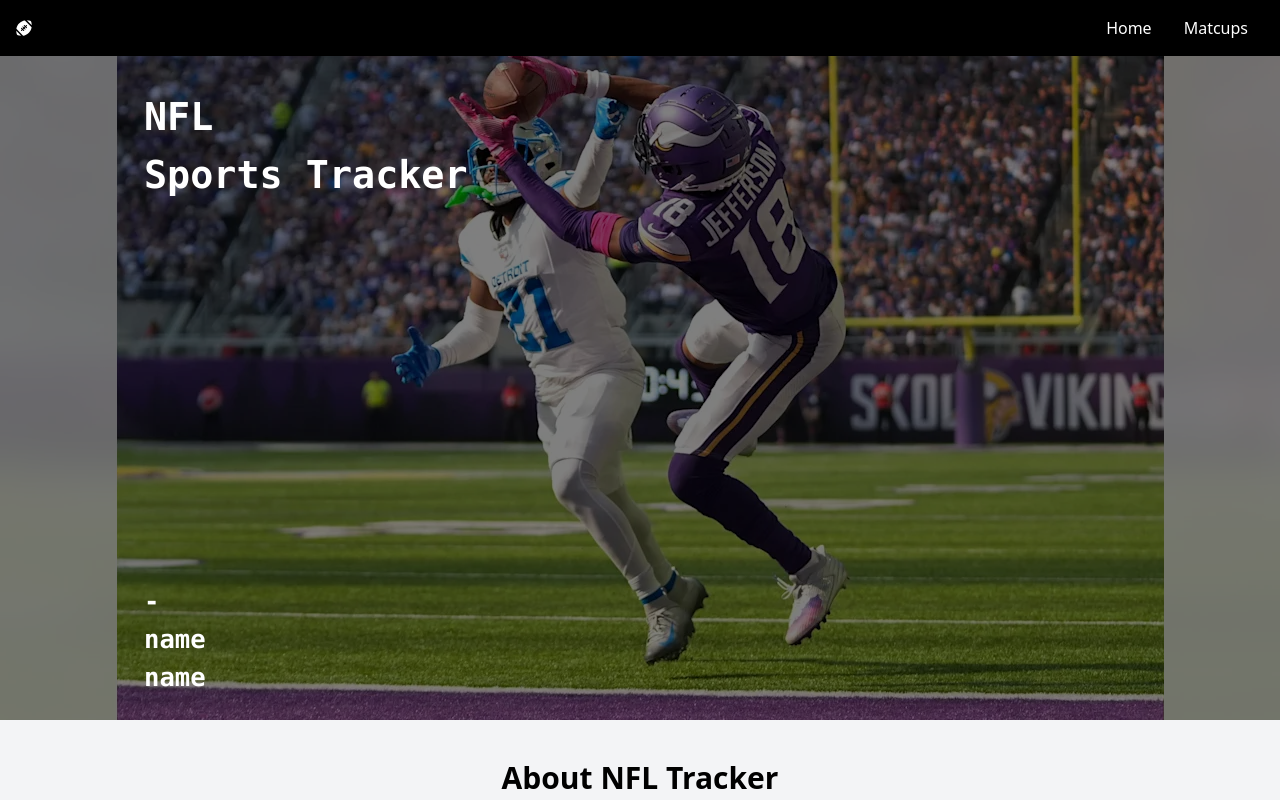
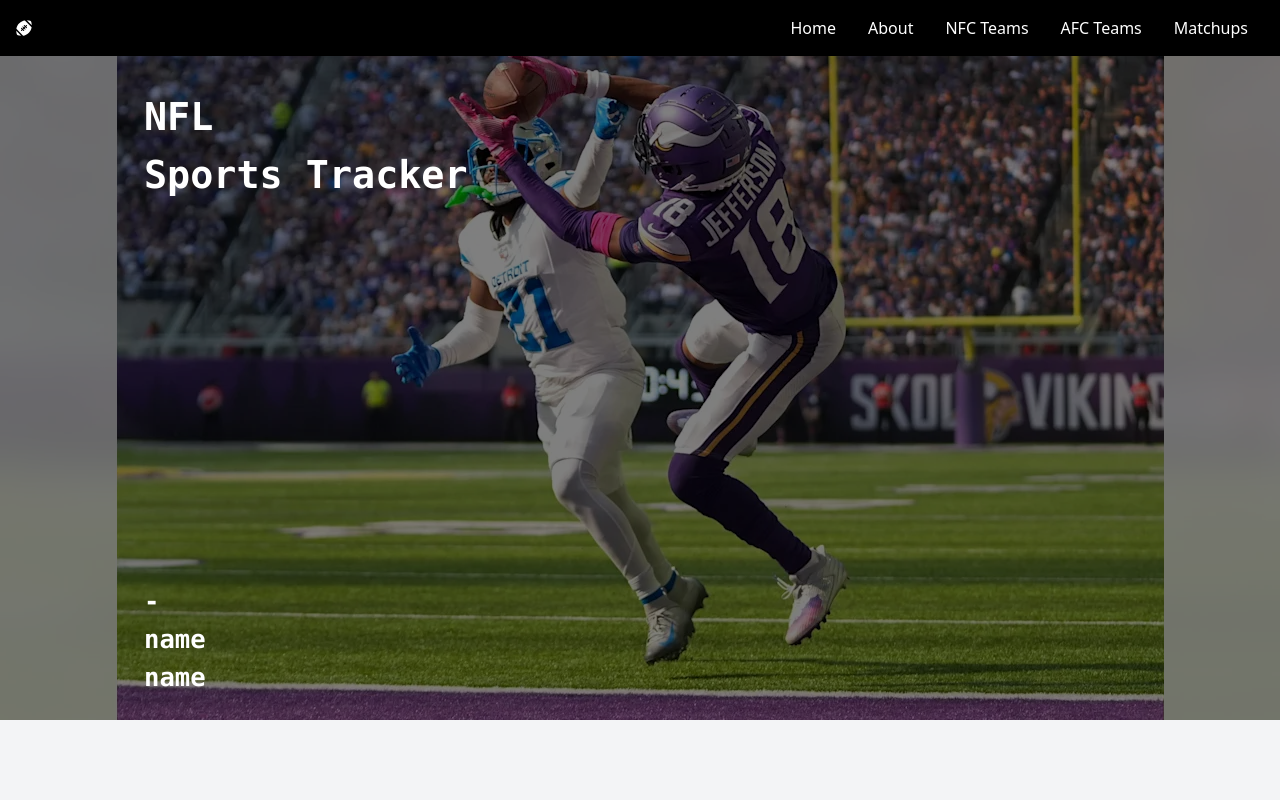
Before and after one commit to PorebskiCode18/SportsWebsite, a React (Create React App) app in the folder my-sportswebsite/: page / in a window 1280 px wide. Shown: the top 800 px of the page. Built offline with nearby package versions, Linux system fonts and the light colour scheme.

Commit message:
New navbar

```diff
--- a/my-sportswebsite/src/App.js
+++ b/my-sportswebsite/src/App.js
@@ -1,5 +1,6 @@
 import React from 'react';
-import NavBar from './Components/NavBar'
+import NavBar from './components/NavBar'
+
 import './App.css';
 
 function App() {
--- a/my-sportswebsite/src/Components/about.js
+++ b/my-sportswebsite/src/Components/about.js
@@ -26,6 +26,9 @@
     return (
         <section id="about" className="py-10 bg-gray-100">
             <div className="container mx-auto">
+
+                <div className="my-16"></div>
+
                 <div className="text-center mb-8">
                     <h2 className="text-3xl font-bold">About NFL Tracker</h2>
                 </div>
--- a/my-sportswebsite/src/components/NavBar.js
+++ b/my-sportswebsite/src/components/NavBar.js
@@ -1,59 +1,169 @@
-import React, {useState} from 'react'
-import { BrowserRouter as Router, Routes, Route, Link } from 'react-router-dom';
+import React, { useState } from 'react';
+import { BrowserRouter as Router, Routes, Route, Link, useLocation, useNavigate } from 'react-router-dom'; // Import useNavigate and useLocation
 import Home from '../pages/Home';
 import Matchups from '../pages/Matchups';
 import Injuries from '../pages/Injuries';
-import DepthCharts from '../pages/DepthChart'
-import { AiOutlineMenu , AiOutlineClose} from "react-icons/ai";
+import DepthCharts from '../pages/DepthChart';
+import { AiOutlineMenu, AiOutlineClose } from "react-icons/ai";
 import { FaFootballBall } from "react-icons/fa";
 
+const NavBar = () => {
+    const [nav, setNav] = useState(true);
+    const location = useLocation(); // Access the current location
+    const navigate = useNavigate(); // Access the navigate function
 
-const NavBar = () => {
-    const[nav,setNav]= useState(true)
+    const handleNav = () => {
+        setNav(!nav);
+    };
 
-    const handleNav= () => {
-        setNav(!nav)
-    }
+    // A function to check if the current page is the one you're looking for
+    const isActive = (path) => {
+        return location.pathname === path ? 'text-[#00df9a]' : 'text-white'; // Active page will have a different color
+    };
 
-  return (
-    <Router>
+    // Custom click handler to navigate and scroll to the section
+    const handleClick = (e, to, section) => {
+        e.preventDefault(); // Prevent the default behavior of the anchor tag
+        navigate(to); // Navigate to the path using React Router
+
+        setTimeout(() => {
+            const element = document.getElementById(section); // Find the element by ID
+            if (element) {
+                if (section === 'home' || section === 'about') {
+                    // Normal scroll to the top for "home" and "about"
+                    element.scrollIntoView({ behavior: 'smooth', block: 'start' });
+                } else if (section === 'teams') {
+                    // Scroll 60% down for "AFC"
+                    if (e.target.textContent === 'AFC Teams') {
+                        const elementHeight = element.clientHeight;
+                        const scrollPosition = element.offsetTop + (elementHeight * 0.46); // 60% of the way down
+                        window.scrollTo({ top: scrollPosition, behavior: 'smooth' });
+                    } else {
+                        // Scroll to the top for "Teams"
+                        element.scrollIntoView({ behavior: 'smooth', block: 'start' });
+                    }
+                }
+            }
+        }, 0); // Delay scroll to ensure the page updates before scrolling
+    };
+    return (
         <div className='flex fixed z-50 justify-between items-center h-15 w-full mx-auto px-4 text-white bg-black'>
             <div>
-                <FaFootballBall/>
+                <FaFootballBall />
             </div>
             <ul className='hidden md:flex'>
                 <li className='p-4'>
-                    <Link to="/">Home</Link>
+                    <Link
+                        to="/"
+                        className={`text-white hover:text-gray-300 ${isActive('/')}`}
+                        onClick={(e) => handleClick(e, '/', 'home')} // Scroll to 'home' after navigation
+                    >
+                        Home
+                    </Link>
                 </li>
                 <li className='p-4'>
-                    <Link to="/matchups">Matcups</Link>
+                    <Link
+                        to="/"
+                        className={`text-white hover:text-gray-300 ${isActive('/')}`}
+                        onClick={(e) => handleClick(e, '/', 'about')} // Scroll to 'about' after navigation
+                    >
+                        About
+                    </Link>
+                </li>
+                <li className='p-4'>
+                    <Link
+                        to="/"
+                        className={`text-white hover:text-gray-300 ${isActive('/')}`}
+                        onClick={(e) => handleClick(e, '/', 'teams')} // Scroll to 'about' after navigation
+
+                    >
+                        NFC Teams
+                    </Link>
+                </li>
+                <li className='p-4'>
+                    <Link
+                        to="/"
+                        className={`text-white hover:text-gray-300 ${isActive('/')}`}
+                        onClick={(e) => handleClick(e, '/', 'teams')} // Scroll to 'about' after navigation
+
+                    >
+                        AFC Teams
+                    </Link>
+                </li>
+                <li className='p-4'>
+                    <Link
+                        to="/matchups"
+                        className={`text-white hover:text-gray-300 ${isActive('/matchups')}`}
+                    >
+                        Matchups
+                    </Link>
                 </li>
             </ul>
-            <div onClick={handleNav}  className='block md:hidden'>
-                {!nav ? <AiOutlineClose size={20}/> : <AiOutlineMenu size={20}/>}
+            <div onClick={handleNav} className='block md:hidden'>
+                {!nav ? <AiOutlineClose size={20} /> : <AiOutlineMenu size={20} />}
             </div>
             <div className={!nav ? 'fixed left-0 top-0 w-[60%] h-full border-r border-r-gray-900 bg-[#000300] ease-in-out duration-500' : 'fixed hidden'}>
                 <h1 className='w-full text-3xl font-bold text-[#00df9a] m-4'>MY PORTFOLIO.</h1>
                 <ul className='uppercase p-4'>
                     <li className='p-4 border-b border-gray-600'>
-                        <Link to="/">Home</Link>
+                        <Link
+                            to="/"
+                            className={`text-white hover:text-gray-300 ${isActive('/')}`}
+                            onClick={(e) => handleClick(e, '/', 'home')} // Scroll to 'home' on mobile
+                        >
+                            Home
+                        </Link>
                     </li>
                     <li className='p-4 border-b border-gray-600'>
-                        <Link to="/matchups">Matcups</Link>
+                        <Link
+                            to="/"
+                            className={`text-white hover:text-gray-300 ${isActive('/')}`}
+                            onClick={(e) => handleClick(e, '/', 'about')} // Scroll to 'about' on mobile
+                        >
+                            About
+                        </Link>
+                    </li>
+                    <li className='p-4 border-b border-gray-600'>
+                        <Link
+                            to="/"
+                            className={`text-white hover:text-gray-300 ${isActive('/')}`}
+                            onClick={(e) => handleClick(e, '/', 'teams')}
+                        >
+                            NFC Teams
+                        </Link>
+                    </li>
+                    <li className='p-4 border-b border-gray-600'>
+                        <Link
+                            to="/"
+                            className={`text-white hover:text-gray-300 ${isActive('/')}`}
+                            onClick={(e) => handleClick(e, '/', 'teams')}
+                        >
+                            AFC Teams
+                        </Link>
+                    </li>
+                    <li className='p-4 border-b border-gray-600'>
+                        <Link
+                            to="/matchups"
+                            className={`text-white hover:text-gray-300 ${isActive('/matchups')}`}
+                        >
+                            Matchups
+                        </Link>
                     </li>
                 </ul>
             </div>
         </div>
+    );
+};
+
+const App = () => (
+    <Router>
+        <NavBar />
         <Routes>
             <Route path="/" element={<Home />} />
             <Route path="/matchups" element={<Matchups />} />
-            <Route
-                    path="/depth-charts/:homeTeamId/:awayTeamId/:currentWeek"
-                    element={<DepthCharts />}
-                />
+            <Route path="/depth-charts/:homeTeamId/:awayTeamId/:currentWeek" element={<DepthCharts />} />
         </Routes>
     </Router>
-  )
-}
+);
 
-export default NavBar
+export default App;
--- a/my-sportswebsite/src/components/teams.js
+++ b/my-sportswebsite/src/components/teams.js
@@ -34,7 +34,7 @@
 
 export default function AppTeams() {
   return (
-    <section id="teams" className="py-16 bg-gradient-to-r from-gray-50 to-gray-100">
+    <section  className="py-16 bg-gradient-to-r from-gray-50 to-gray-100">
       <div className="container mx-auto text-black">
 
         <div className="my-16"></div> {/* Space between sections */}
@@ -111,7 +111,7 @@
           </div>
         </div>
 
-        <div className="my-16"></div> {/* Space between NFC and AFC sections */}
+        <div className="my-32"></div> {/* Space between NFC and AFC sections */}
 
         <div className="text-center mb-8">
           <h2 className="text-4xl font-bold">AFC Teams:</h2>
--- a/my-sportswebsite/src/index.css
+++ b/my-sportswebsite/src/index.css
@@ -1,3 +1,7 @@
 @tailwind base;
 @tailwind components;
 @tailwind utilities;
+
+html {
+    scroll-behavior: smooth;
+  }
--- a/my-sportswebsite/src/pages/Home.js
+++ b/my-sportswebsite/src/pages/Home.js
@@ -1,27 +1,26 @@
-import React from 'react'
-import AppHero from '../Components/hero';
-import AppAbout from '../Components/about';
-import AppTeams from '../Components/teams';
-import AppSearch from '../Components/searchTeams';
-
+import React from 'react';
+import AppHero from '../components/hero';
+import AppAbout from '../components/about';
+import AppTeams from '../components/teams';
 
 const Home = () => {
   return (
-    <div className=' pt-15'>
-
-<header id="header" className="w-full bg-white shadow-md">
-        <AppHero className="m-0" />
+    <div className="pt-15">
+      <header id="home" className="w-full bg-white shadow-md">
+        <AppHero />
       </header>
 
-      <main id="header" className="w-full bg-gray-300 shadow-md">
-          <AppAbout />
-          <AppTeams />
-          <AppSearch />
+      <section id="about" className="w-full bg-gray-200">
+        <AppAbout />
+      </section>
 
-        </main>
+      <main id="teams" className="w-full bg-gray-300 shadow-md">
+        <AppTeams />
+      </main>
+
 
     </div>
-  )
-}
+  );
+};
 
-export default Home
+export default Home;
```
